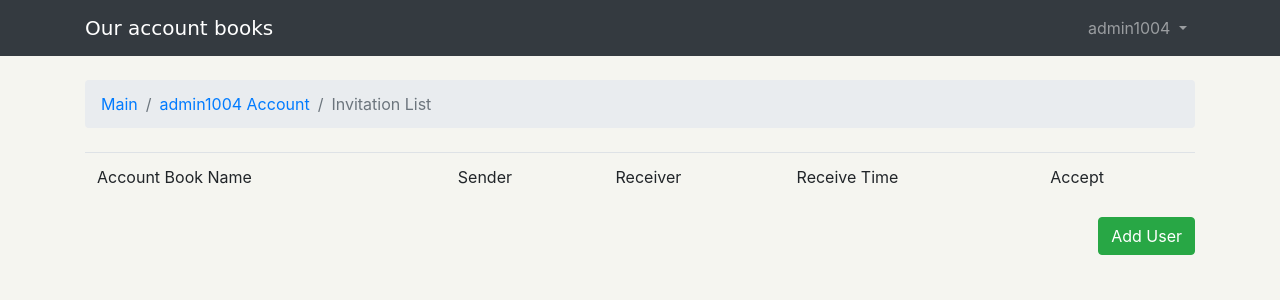
After one commit to semtong/accountBook, a Django app: page /invitationList/ in a window 1280 px wide. The commit adds this page. Shown: the top 300 px of the page. Run offline with Django 3.2, Linux system fonts and the light colour scheme; a user stored in the database is signed in; data comes from the database, SQL or seed files in the repository; both versions use the stored data as it was after the commit; some libraries are stand-ins or nearby versions; some web fonts are replaced.

Commit message:
1차 데모

```diff
--- a/accountBook/accountBook/settings.py
+++ b/accountBook/accountBook/settings.py
@@ -25,7 +25,7 @@ SECRET_KEY = '-ct$+yp-0t$t=&^h*wt5299mg5q2=!9q!((hqh8ky5fea^7tb*'
 # SECURITY WARNING: don't run with debug turned on in production!
 DEBUG = True
 
-ALLOWED_HOSTS = []
+ALLOWED_HOSTS = ['*']
 
 
 # Application definition
--- a/accountBook/accountBook/urls.py
+++ b/accountBook/accountBook/urls.py
@@ -33,6 +33,12 @@ urlpatterns = [
     path('signup/', account_views.sign_up, name='signup'),
     path('logout/', auth_views.LogoutView.as_view(), name='logout'),
 
+    # accept Account Book
+    path('accept_book/<str:book_list>', views.accept_account, name='acceptBook'),
+
+    # invitation list
+    path('invitationList/', views.invitation_list, name='invitationList'),
+
     # password completed
     path('settings/password/done/', auth_views.PasswordChangeDoneView.as_view(template_name='password_change_done.html'), name='password_change_done'),
 
--- a/accountBook/accountBookMain/views.py
+++ b/accountBook/accountBookMain/views.py
@@ -12,14 +12,46 @@ from .forms import *
 
 
 @login_required
-def pw_change(request, pk):
-    return render(request, 'pwChange.html')
+def accept_account(request, book_list):
+    # return redirect('history_main', history_pk=history_pk)
+
+    book_pk = book_list.split("_")
+    pk = request.user.pk
+
+    length = len(book_pk)
+
+    for i in range(0, length-1):
+        # 초대테이블 승인업데이트
+        invit = Invitation.objects.get(id=book_pk[i])
+        invit.auth_ac = 1
+        invit.save()
+
+        # 테이블리스트에 인원수 추가
+        account_book = AccountBooksName.objects.get(pk=invit.account.account_id)
+        person_num = account_book.p_cnt + 1
+
+        account_book.p_cnt = person_num
+        account_book.save()
+
+        # 소속 유저 추가
+        PartyBelongTo.objects.create(user_id=request.user, account_id=account_book)
+
+    return redirect('myAccount', pk=pk)
+
+
+@login_required
+def invitation_list(request):
+
+    user = request.user.pk
+
+    val = Invitation.objects.filter(receiver=user, auth_ac=0)
+    return render(request, 'invitationList.html', {'val': val})
 
 
 @login_required
 def my_account(requst, pk):
 
-    card = Invitation.objects.filter(receiver=pk)
+    card = Invitation.objects.filter(receiver=pk, auth_ac=0)
     length = len(card)
 
     return render(requst, "myAccountMain.html", {'card': length})
@@ -45,6 +77,7 @@ def send_account_invite(request, history, user_list):
 
     return render(request, "addAccountUser.html", {'account': account_obj, 'user_list': val})
 
+
 @login_required
 def add_account_user(request, history):
     account_obj = AccountBooksName.objects.get(account_id=history)
@@ -60,21 +93,11 @@ def account_user_list(request, history):
 
     info_account = get_obj[0].account_id
 
-    user_list = list()
-    for i in get_obj:
-        user_id = i.user_id
-        user_info = User.objects.get(username=user_id)
-        user_list.append(user_info)
+    length = len(get_obj)
+    if length < 2:
+        get_obj = False
 
-    if len(user_list) == 1:
-        user_list = False
-    else:
-        pass
-
-    invit_module = MethodModule()
-    val = invit_module.filter_invitation_user(history)
-
-    return render(request, 'party_list.html', {'user_list': user_list, 'info': info_account, 'add_val': val})
+    return render(request, 'party_list.html', {'user_list': get_obj, 'info': info_account})
 
 
 @login_required
--- a/accountBook/templates/addAccountUser.html
+++ b/accountBook/templates/addAccountUser.html
@@ -48,7 +48,7 @@
             for(var i = 0; i < size; i++){
                 if(document.getElementsByName("user[]")[i].checked == true){
                     val = document.getElementsByName("user[]")[i].value;
-
+                    temp = ''
                     temp += val+'_';
                     ul += temp
                 }
--- a/accountBook/templates/history_main.html
+++ b/accountBook/templates/history_main.html
@@ -9,6 +9,7 @@
     {% if history is None %}
         <p>등록된 사용내역이 없습니다.</p>
         <a type="button" href="{% url 'write_history' name.pk %}" class="btn btn-success">사용내역 등록하기</a>
+        <a type="button" href="{% url 'accountListUser' name.pk %}" class="btn btn btn-outline-primary" >사용자 리스트 보기</a>
         <a type="button" href="{% url 'home' %}" class="btn btn-outline-warning">되돌아가기</a>
     {% else %}
 
--- /dev/null
+++ b/accountBook/templates/invitationList.html
@@ -0,0 +1,60 @@
+{% extends 'base.html' %}
+
+{% block breadcrumb %}
+    <li class="breadcrumb-item"><a href="{% url 'home' %}"> Main </a></li>
+    <li class="breadcrumb-item"><a href="{% url 'myAccount' user.pk %}">{{ user.username }} Account</a></li>
+    <li class="breadcrumb-item active">Invitation List</li>
+{% endblock %}
+
+{% block contents %}
+    <table class="table table-striped">
+        <thead class="thead-dark">
+            <tr>
+                <td scope="col">Account Book Name</td>
+                <td scope="col">Sender</td>
+                <td scope="col">Receiver</td>
+                <td scope="col">Receive Time</td>
+                <td scope="col">Accept</td>
+            </tr>
+        </thead>
+        <tbody>
+            {% for i in val %}
+                <tr>
+                    <td>{{ i.account.account_name }}</td>
+                    <td>{{ i.sender }}</td>
+                    <td>{{ i.receiver }}</td>
+                    <td>{{ i.created_at }}</td>
+                    <td align="center">
+                        <input type="checkbox" class="checkBox" aria-label="Checkbox for following text input " value="{{ i.pk }}" name="invitation[]">
+                    </td>
+                </tr>
+            {% endfor %}
+        </tbody>
+    </table>
+    <div id="add_alert" class="alert alert-danger" role="alert" style="display:none">
+            추가할 사용자를 선택해 주세요.
+    </div>
+    <a class="btn btn-success" role="button" style="float: right; color:white" onclick="active()">Add User</a>
+    <script language="JavaScript">
+        function active(){
+            temp = '';
+
+            ul = ''
+            var size = document.getElementsByName("invitation[]").length;
+            for(var i = 0; i < size; i++){
+                if(document.getElementsByName("invitation[]")[i].checked == true){
+                    val = document.getElementsByName("invitation[]")[i].value;
+                    temp = ''
+                    temp += val+'_';
+                    ul += temp
+                }
+            }
+            if (temp.length == 0){
+                x = document.getElementById("add_alert");
+                x.style.display = "block";
+                return;
+            }
+            document.location.href = "{% url 'acceptBook' 'temp' %}".replace(/temp/,ul);
+        }
+    </script>
+{% endblock %}
--- a/accountBook/templates/myAccountMain.html
+++ b/accountBook/templates/myAccountMain.html
@@ -14,7 +14,7 @@
                             <h5 class="card-title">새로운 가계부 초대알림</h5>
                             {% if card > 0 %}
                                 <p class="card-text">{{ card }}건의 초대 알림이 있습니다.</p>
-                                <a href="#" class="btn btn-primary">초대 확인하기</a>
+                                <a href="{% url 'invitationList' %}" class="btn btn-primary">초대 확인하기</a>
                             {% else %}
                                 <p>초대알림이 없습니다.</p>
                             {% endif %}
```
Also changed, not shown: accountBook/templates/party_list.html (+33 -8 lines), accountBook/db.sqlite3.
